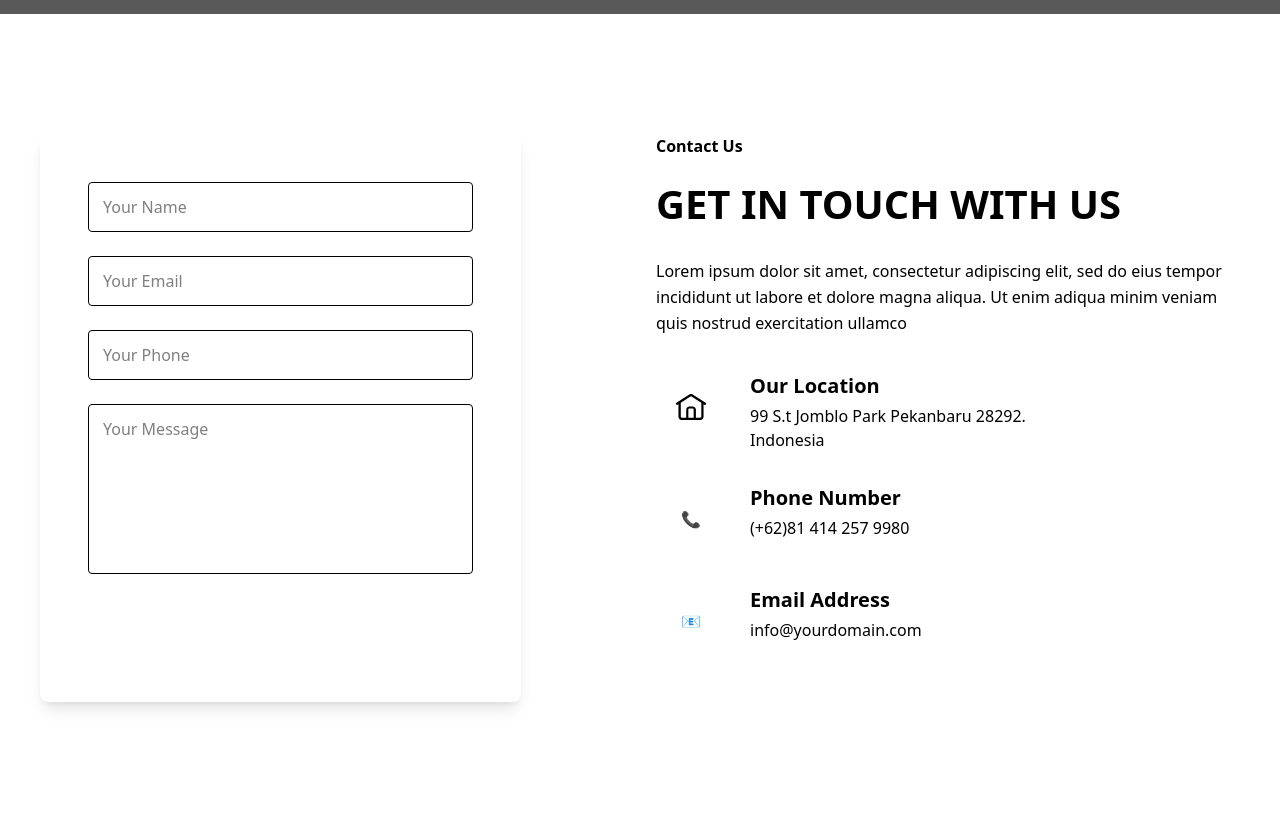
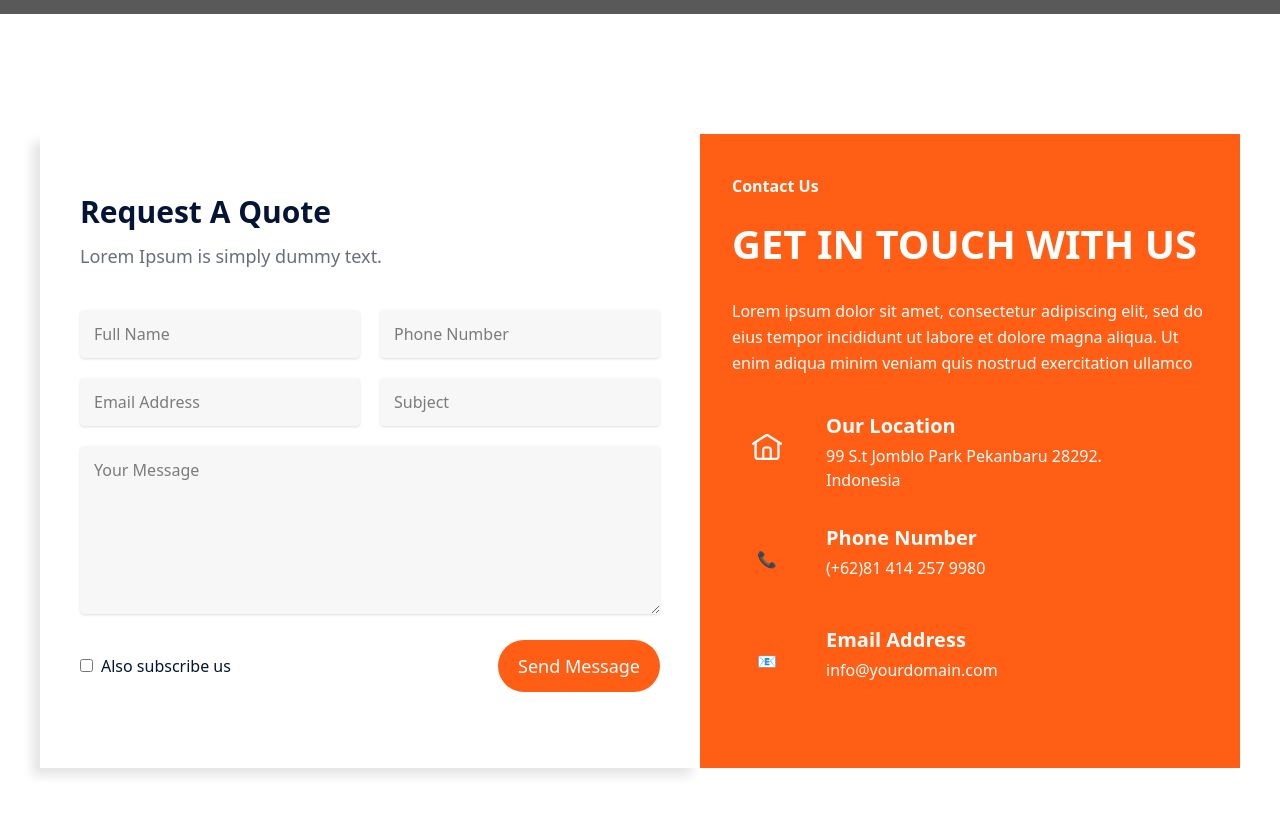
Before and after one commit to Mahmudulislamshuvo/pachin, a React (Vite) app: page / in a window 1280 px wide. Shown: the part 8180-8994 px from the top of the page. Built offline with nearby package versions, Linux system fonts and the light colour scheme; grey boxes are pictures that could not be loaded.

Commit message:
feat: enhance ContactUs component with form handling and layout; add new image asset

```diff
--- a/src/Components/ContactUs/ContactUs.jsx
+++ b/src/Components/ContactUs/ContactUs.jsx
@@ -1,44 +1,83 @@
 const ContactUs = () => {
+  // handle form submit
+  const handleSubmit = (e) => {
+    e.preventDefault();
+  };
+
   return (
     <section className="relative z-10 overflow-hidden bg-white py-20 lg:py-[120px] dark:bg-dark">
       <div className="container">
-        <div className="-mx-4 flex flex-wrap lg:justify-between">
+        <div className="flex justify-between">
           {/* Left Side - Form */}
-          <div className="w-full px-4 lg:w-1/2 xl:w-5/12">
-            <div className="relative rounded-lg bg-white p-8 shadow-lg sm:p-12 dark:bg-dark-2">
-              <form>
-                <div className="mb-6">
+          {/* =======================Todo: Shadow saved color can't be use========== */}
+          <div
+            className={`w-[55%] px-10 py-15 bg-text-White shadow-[-8px_8px_10px_rgba(0,_0,_0,_0.1)]`}
+          >
+            <div className="relative rounded-lg bg-text-White dark:bg-dark-2">
+              <div className="pb-10">
+                <h4 className="text-3xl text-text-Primary font-bold">
+                  Request A Quote
+                </h4>
+                <p className="text-lg text-text-Secondary pt-3">
+                  Lorem Ipsum is simply dummy text.
+                </p>
+              </div>
+
+              <form onSubmit={(e) => handleSubmit(e)}>
+                {/* name */}
+                <div className="flex justify-between gap-x-5">
                   <input
                     type="text"
-                    placeholder="Your Name"
-                    className="w-full rounded-sm border border-stroke px-[14px] py-3 text-base text-body-color outline-hidden focus:border-primary dark:border-dark-3 dark:bg-dark dark:text-dark-6"
+                    placeholder="Full Name"
+                    className="w-full rounded-sm px-[14px] py-3 text-base  outline-hidden bg-bg-input shadow"
+                  />
+
+                  <input
+                    type="email"
+                    placeholder="Phone Number"
+                    className="w-full rounded-sm px-[14px] py-3 text-base  outline-hidden bg-bg-input shadow"
                   />
                 </div>
-                <div className="mb-6">
+                <div className="flex justify-between gap-x-5 mt-5">
                   <input
-                    type="email"
-                    placeholder="Your Email"
-                    className="w-full rounded-sm border border-stroke px-[14px] py-3 text-base text-body-color outline-hidden focus:border-primary dark:border-dark-3 dark:bg-dark dark:text-dark-6"
+                    type="text"
+                    placeholder="Email Address"
+                    className="w-full rounded-sm px-[14px] py-3 text-base  outline-hidden bg-bg-input shadow"
+                  />
+
+                  <input
+                    type="text"
+                    placeholder="Subject"
+                    className="w-full rounded-sm px-[14px] py-3 text-base  outline-hidden bg-bg-input shadow"
                   />
                 </div>
-                <div className="mb-6">
-                  <input
-                    type="text"
-                    placeholder="Your Phone"
-                    className="w-full rounded-sm border border-stroke px-[14px] py-3 text-base text-body-color outline-hidden focus:border-primary dark:border-dark-3 dark:bg-dark dark:text-dark-6"
-                  />
+                <div>
+                  <div className="my-5">
+                    <textarea
+                      rows="6"
+                      placeholder="Your Message"
+                      className="w-full rounded-sm px-[14px] py-3 text-base  outline-hidden bg-bg-input shadow"
+                    ></textarea>
+                  </div>
                 </div>
-                <div className="mb-6">
-                  <textarea
-                    rows="6"
-                    placeholder="Your Message"
-                    className="w-full resize-none rounded-sm border border-stroke px-[14px] py-3 text-base text-body-color outline-hidden focus:border-primary dark:border-dark-3 dark:bg-dark dark:text-dark-6"
-                  ></textarea>
-                </div>
-                <div>
+                <div className="flex justify-between items-center">
+                  <div className="space-x-2">
+                    <input
+                      name="checkbox"
+                      id="checkbox"
+                      type="checkbox"
+                      //     className="w-5 h-5 appearance-none border-2 border-gray-400 rounded-sm
+                      //  checked:border-black checked:bg-black
+                      //  focus:outline-none focus:ring-2 focus:ring-black focus:ring-opacity-50
+                      //  transition-colors duration-200 focus:outline-hidden"
+                    />
+                    <label htmlFor="checkbox" className="text-text-Primary">
+                      Also subscribe us
+                    </label>
+                  </div>
                   <button
                     type="submit"
-                    className="w-full rounded-sm border border-primary bg-primary p-3 text-white transition hover:bg-primary/90"
+                    className="bg-primary py-3 px-5 transition bg-background rounded-full text-text-White text-lg"
                   >
                     Send Message
                   </button>
@@ -47,7 +86,7 @@ const ContactUs = () => {
             </div>
           </div>
           {/* Right Side - Contact Info */}
-          <div className="w-full px-4 lg:w-1/2 xl:w-6/12">
+          <div className="w-[45%] px-8 py-10 bg-background text-text-White">
             <div className="mb-12 max-w-[570px] lg:mb-0">
               <span className="mb-4 block text-base font-semibold text-primary">
                 Contact Us
--- a/src/index.css
+++ b/src/index.css
@@ -7,6 +7,10 @@
   --color-text-Secondary: #676e7c;
   --color-text-black: #000;
   --color-bannerLayer: rgba(65, 65, 65, 0.74);
+  --color-bg-input: #f7f7f8;
+
+  /* Shadow */
+  --color-shadowSection: rgba(0, _0, _0, _0.1);
 }
 
 .container {
```
Also changed, not shown: src/assets/topProjects/rtic-capa.jpg (added).
